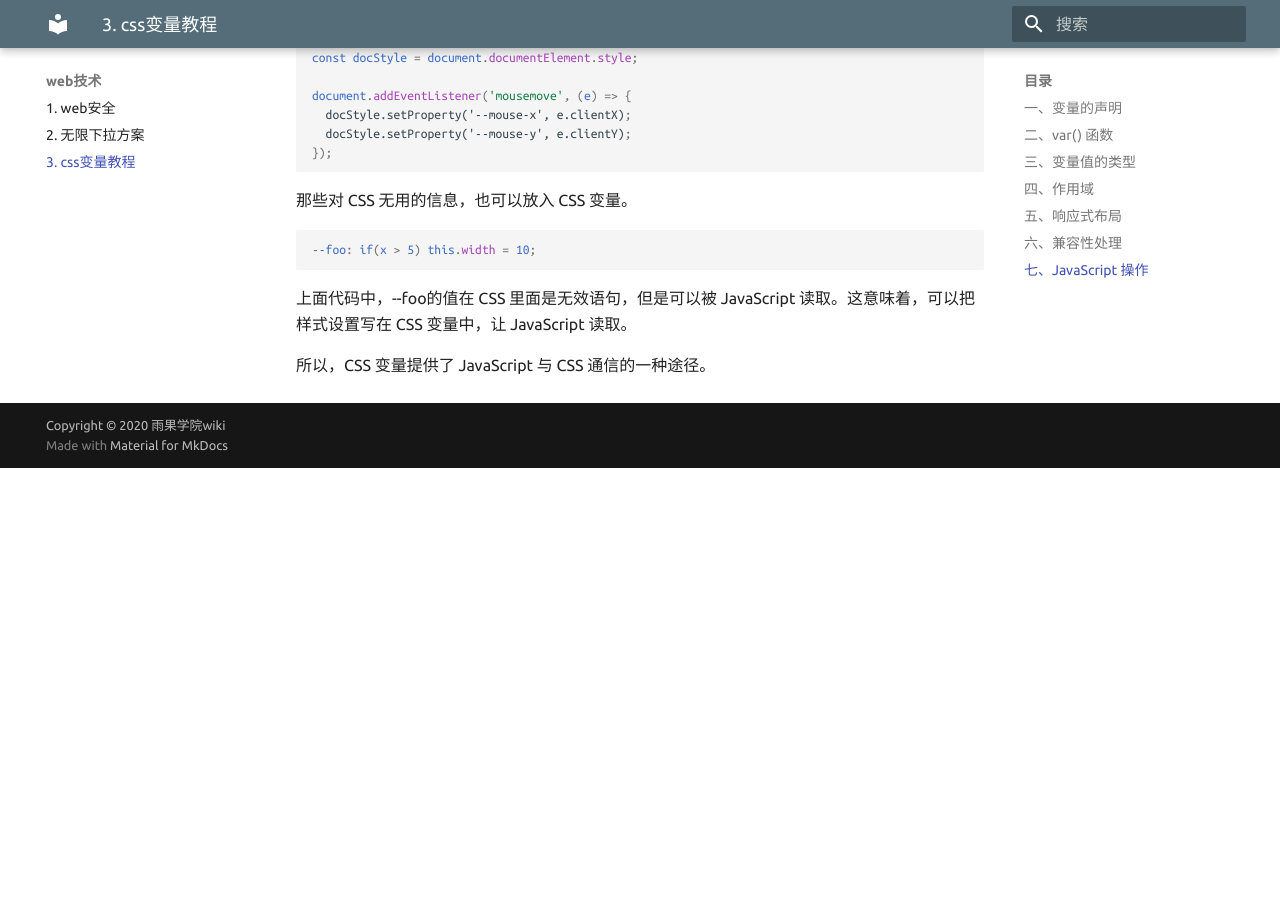
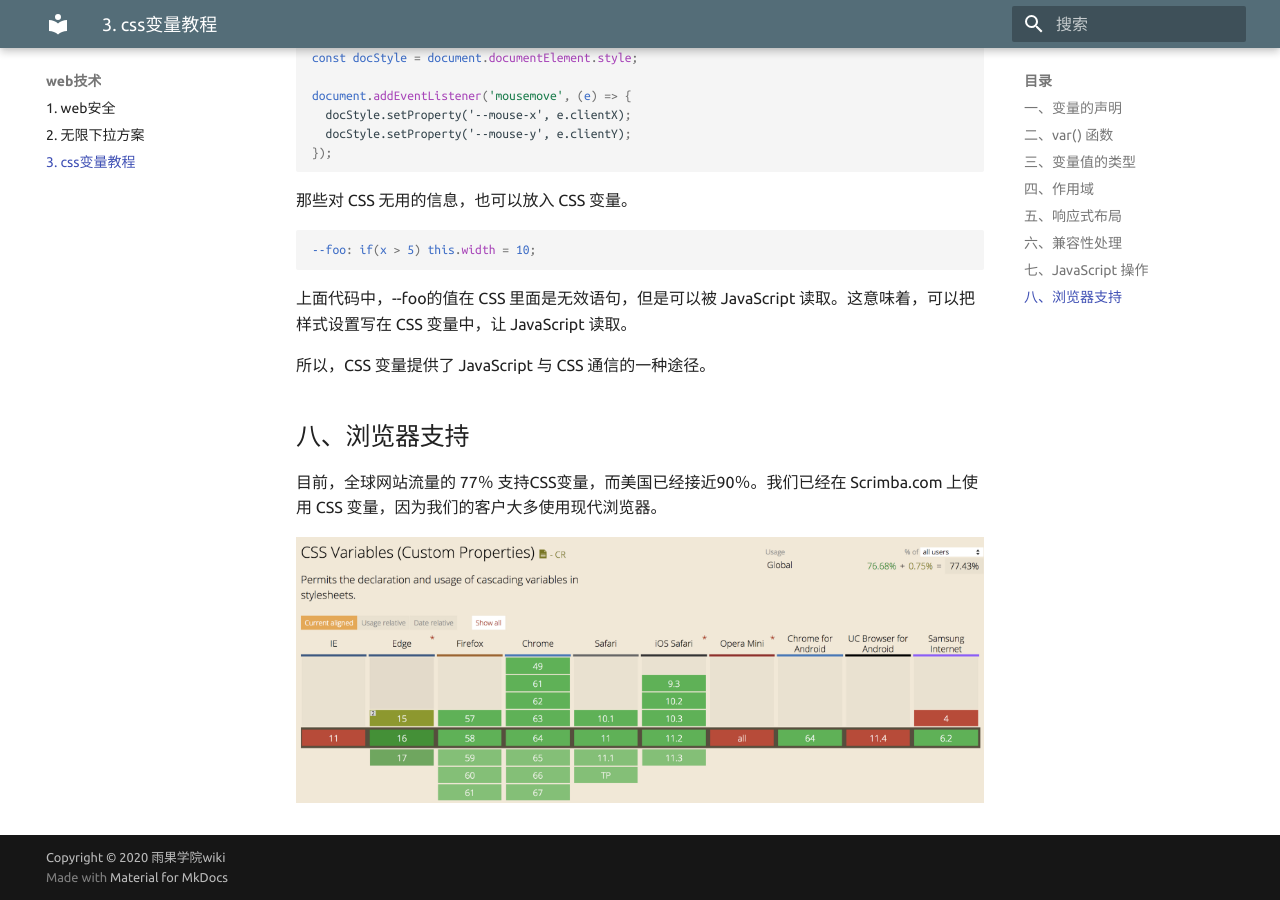
Before and after one commit to yihu0817/web-wiki, an MkDocs documentation site: the page built from docs/web/css变量教程.md, in a window 1280 px wide and 900 px high, scrolled down 4942 px. Built offline with MkDocs 1.6.1 and Material for MkDocs 9.7.7, drawn with Linux system fonts in a browser that asks for light colours; before the commit the page ends 5410 px from its top, so only the background shows below that.

Commit message:
浏览器支持

```diff
--- a/docs/web/css变量教程.md
+++ b/docs/web/css变量教程.md
@@ -315,3 +315,9 @@ document.addEventListener('mousemove', (e) => {
 上面代码中，--foo的值在 CSS 里面是无效语句，但是可以被 JavaScript 读取。这意味着，可以把样式设置写在 CSS 变量中，让 JavaScript 读取。
 
 所以，CSS 变量提供了 JavaScript 与 CSS 通信的一种途径。
+
+## 八、浏览器支持
+
+目前，全球网站流量的 77％ 支持CSS变量，而美国已经接近90％。我们已经在 Scrimba.com 上使用 CSS 变量，因为我们的客户大多使用现代浏览器。
+
+![](../images/20200427084200.png)
```
Also changed, not shown: docs/images/20200427084200.png (added), site/images/20200427084200.png (added), site/search/search_index.json, site/web/css变量教程/index.html, 1 other file.
